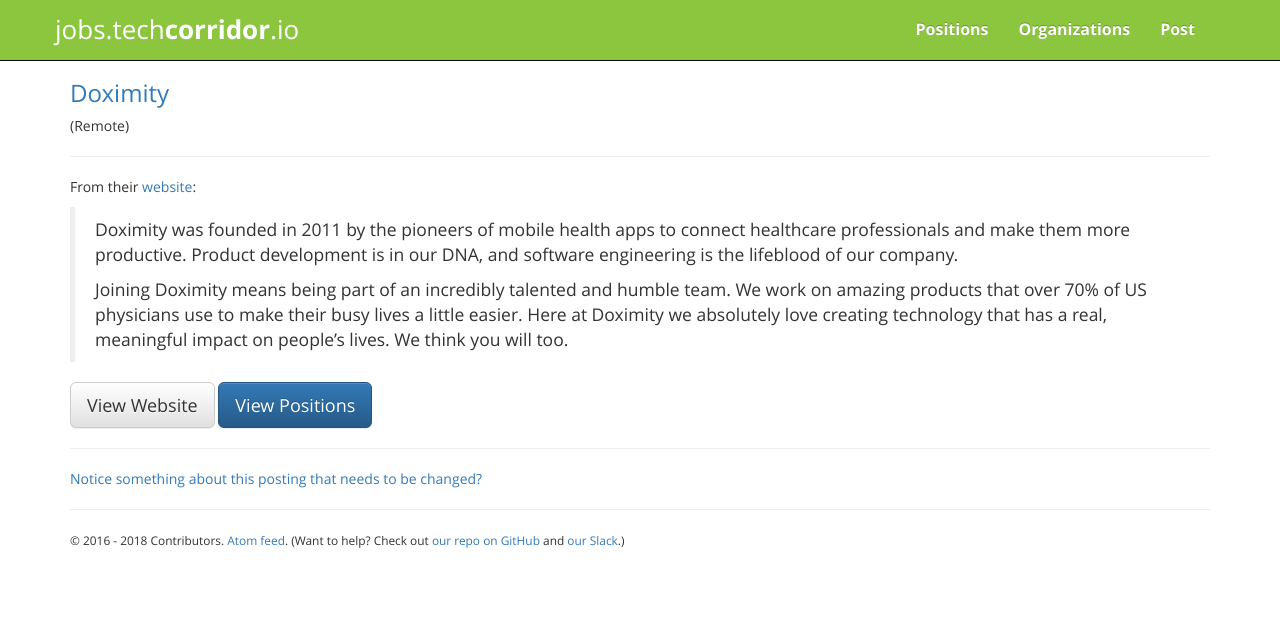
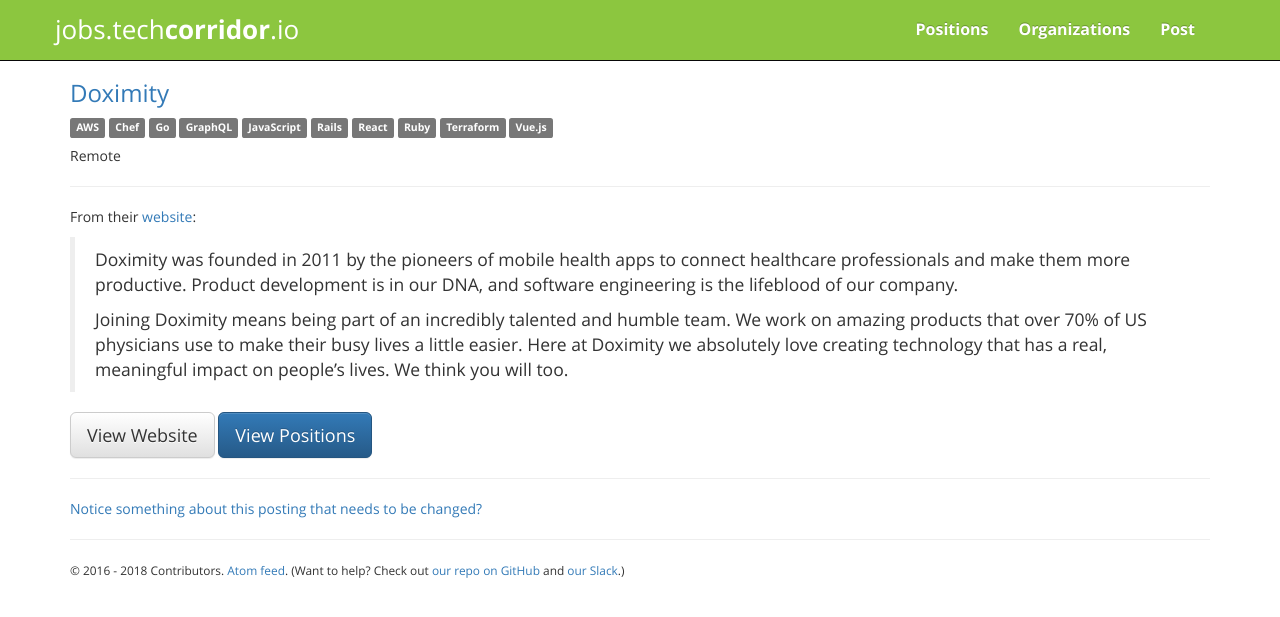
Before and after one commit to techcorridorio/jobs.techcorridor.io, a Jekyll site: the page built from _organizations/doximity.md, in a window 1280 px wide. Shown: the top 617 px of the page. Built offline with Jekyll 4.4.1, drawn with Linux system fonts in a browser that asks for light colours.

Commit message:
Add tech tags

```diff
--- a/_includes/organization.html
+++ b/_includes/organization.html
@@ -3,7 +3,13 @@
 </h3>
 
 <p>
-  ({{ organization.location }})
+  {% for technology in organization.technologies %}
+    <span class="label label-default">{{ technology }}</span>
+  {% endfor %}
+</p>
+
+<p>
+  {{ organization.location }}
 </p>
 
 <hr />
--- a/_organizations/doximity.md
+++ b/_organizations/doximity.md
@@ -3,6 +3,17 @@ title: Doximity
 website_url: https://www.doximity.com/
 positions_url: https://workat.doximity.com/positions/
 location: Remote
+technologies:
+- AWS
+- Chef
+- Go
+- GraphQL
+- JavaScript
+- Rails
+- React
+- Ruby
+- Terraform
+- Vue.js
 ---
 
 From their [website](https://workat.doximity.com/):
```
Also changed, not shown: _organizations/actworthy.md (+6 -0 lines).
